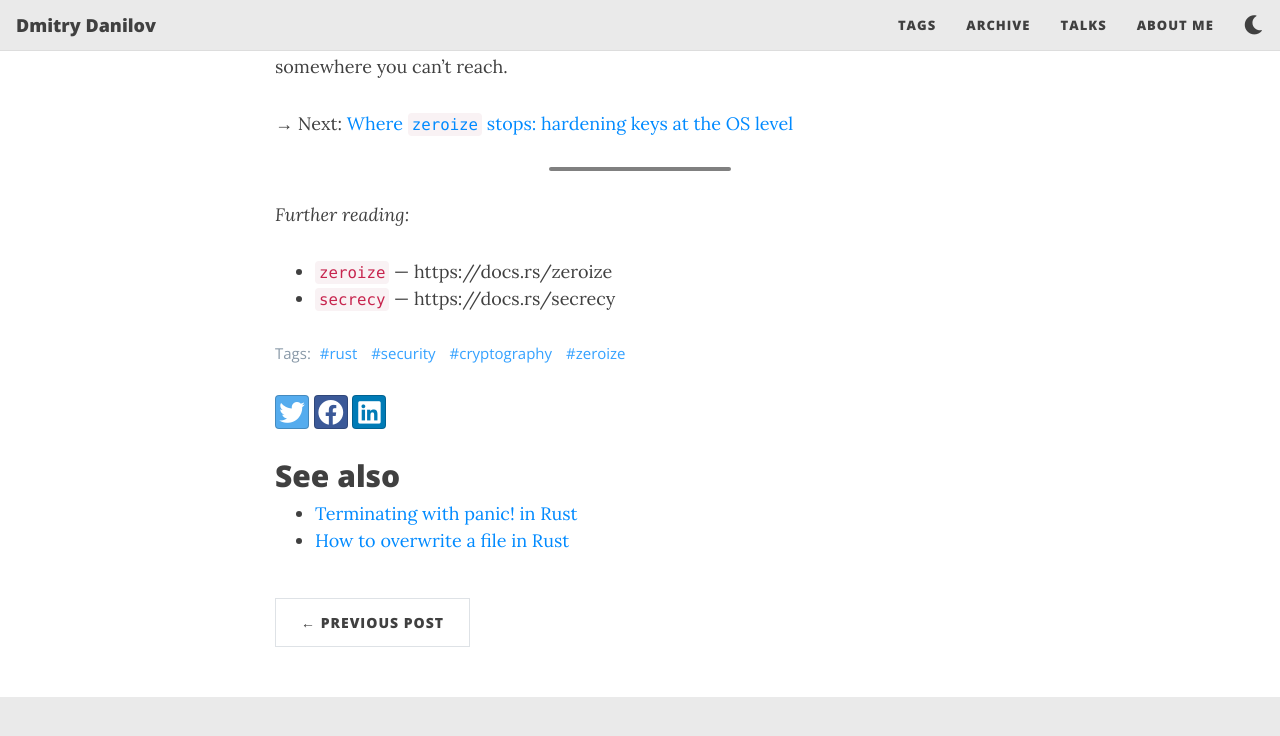
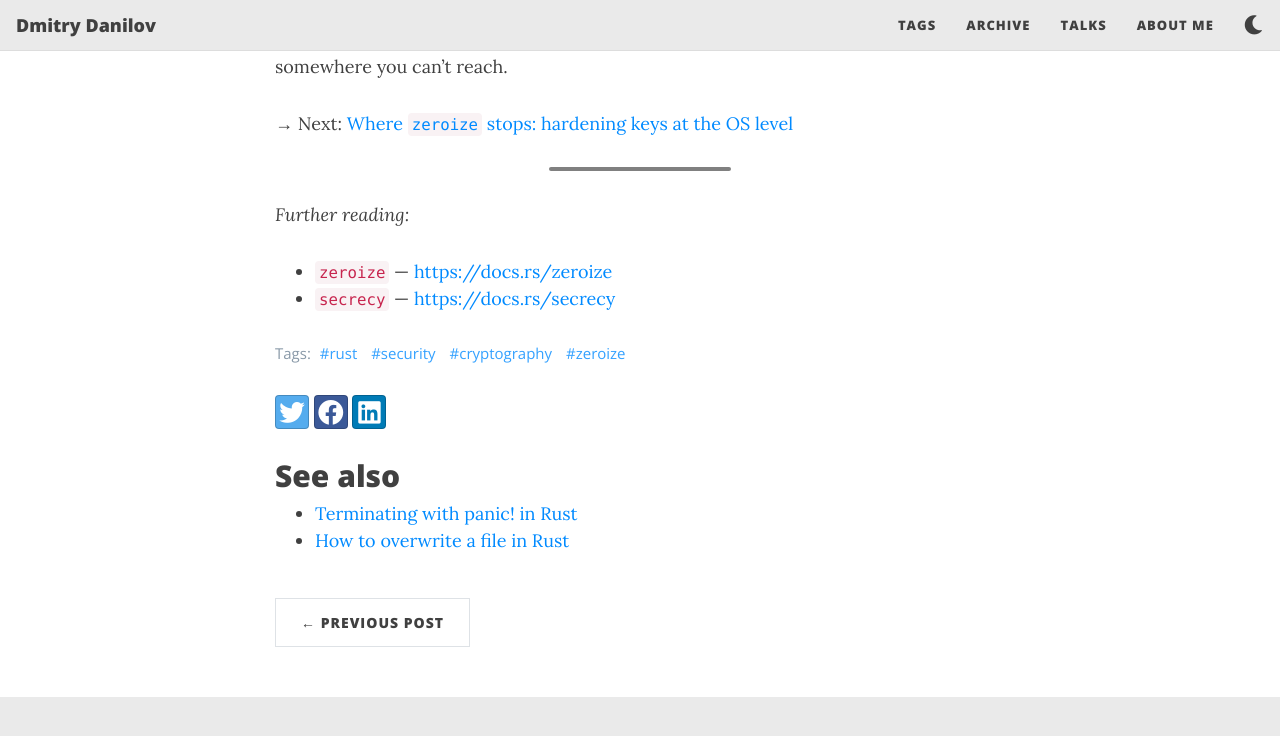
Before and after one commit to f-squirrel/f-squirrel.github.io, a Jekyll site: the page built from _posts/2026-06-22-zeroize.md, in a window 1280 px wide and 900 px high, scrolled down 6229 px, cut to the strip 0-744 px from the top of the window. Shown: the top 736 px of the strip. Built offline with Jekyll 4.4.1, drawn with Linux system fonts in a browser that asks for light colours; nearby versions of some CDN libraries.

Commit message:
fix: markdown

```diff
--- a/_posts/2026-06-22-zeroize.md
+++ b/_posts/2026-06-22-zeroize.md
@@ -190,5 +190,5 @@ That's where we go next: the operating-system knobs (`mlock`, `MADV_DONTDUMP`, d
 
 *Further reading:*
 
-- `zeroize` — https://docs.rs/zeroize
-- `secrecy` — https://docs.rs/secrecy
+- `zeroize` — <https://docs.rs/zeroize>
+- `secrecy` — <https://docs.rs/secrecy>
```
